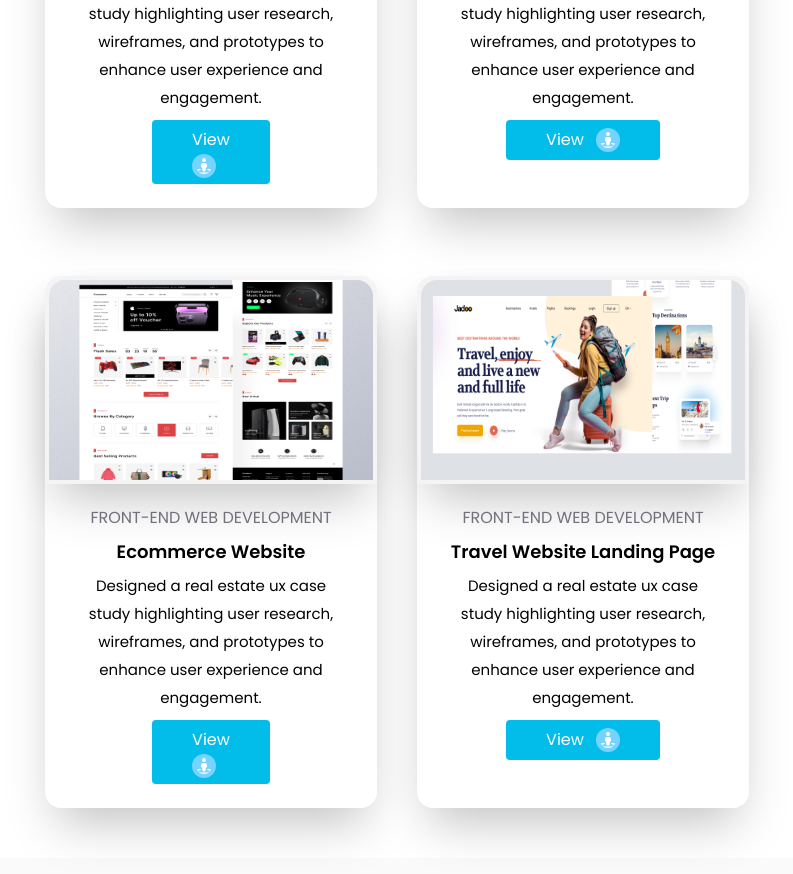
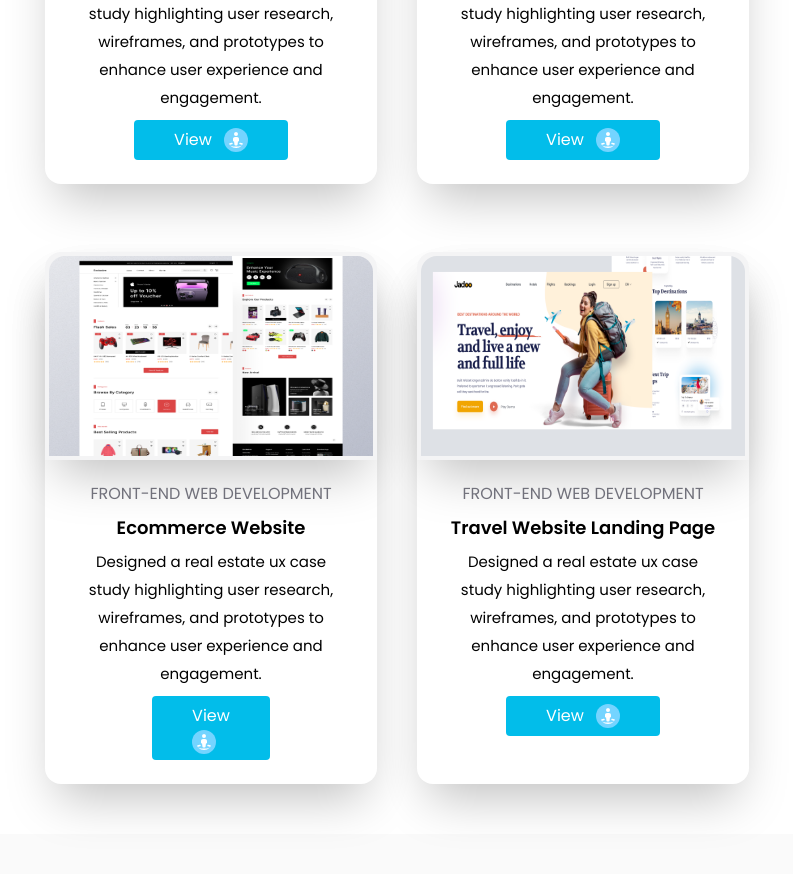
Before and after one commit to DsDigitalz/MyPortfolio-Project, a React (Vite) app: page / in a window 1280 px wide. Shown: the part 4740-5614 px from the top of the page, without its empty margins (243-1036 px from the left). Built offline with nearby package versions, Linux system fonts and the light colour scheme.

Commit message:
added link to a portfolio card

```diff
--- a/src/Components/Portfolio.jsx
+++ b/src/Components/Portfolio.jsx
@@ -111,7 +111,7 @@ export default function Portfolio() {
                   experience and engagement.
                 </p>
                 <button className="bg-[#02BDEA] text-white rounded px-10 py-1.5 cursor-pointer active:bg-[#50cbea] flex items-center gap-3 justify-center">
-                  <a href="">
+                  <a href=" https://www.figma.com/proto/EFRlnaxtR3hojBTzLvN5X7/UIUX-case-study?page-id=135%3A760&node-id=604-379&starting-point-node-id=135%3A761&scaling=scale-down&content-scaling=fixed&show-proto-sidebar=1&t=QQllQ0r9M5vF4LQM-1"className="flex items-center gap-3">
                     View
                     <FaStreetView className="text-[24px] bg-sky-300 rounded-full p-1" />
                   </a>
```
